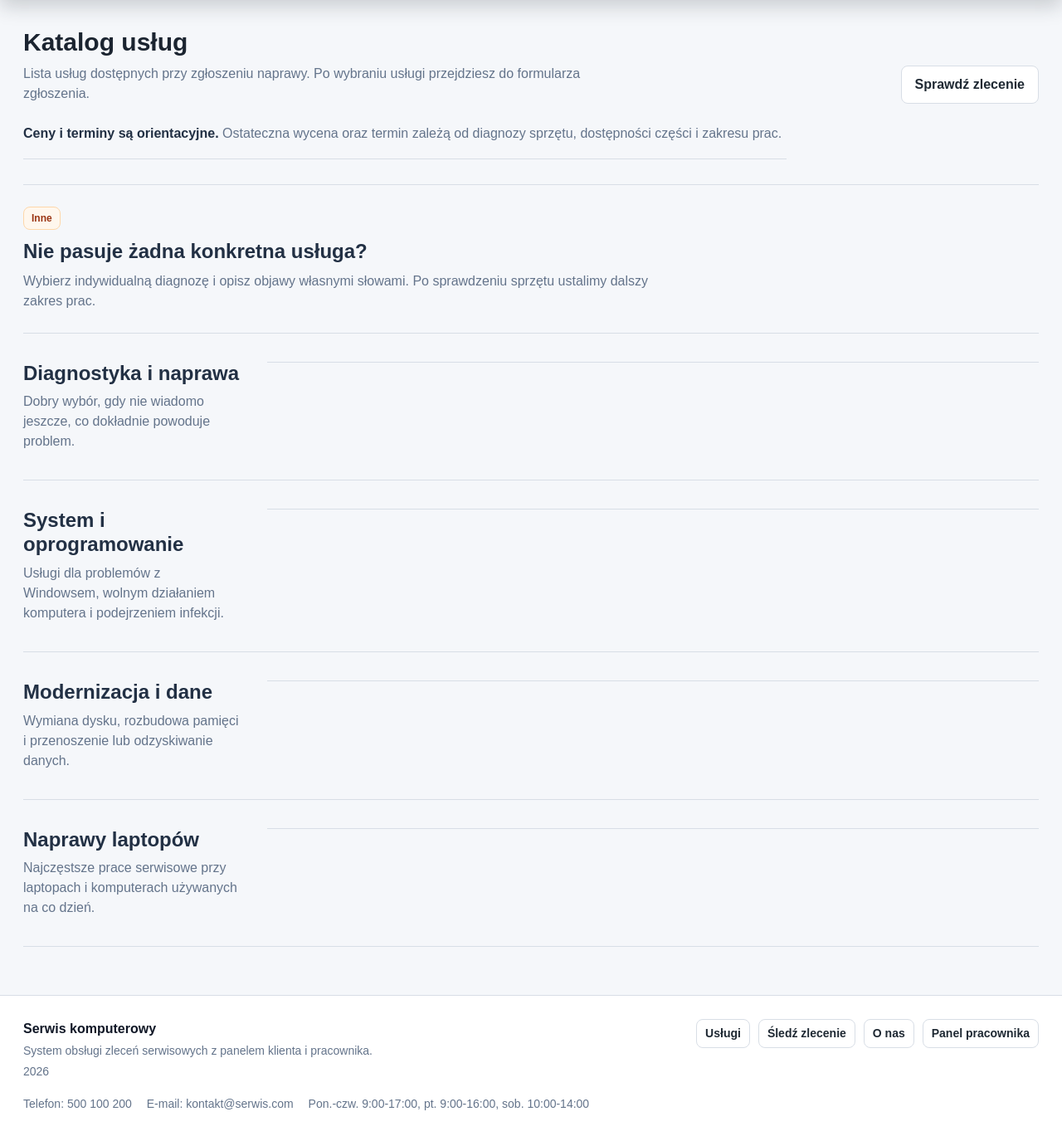
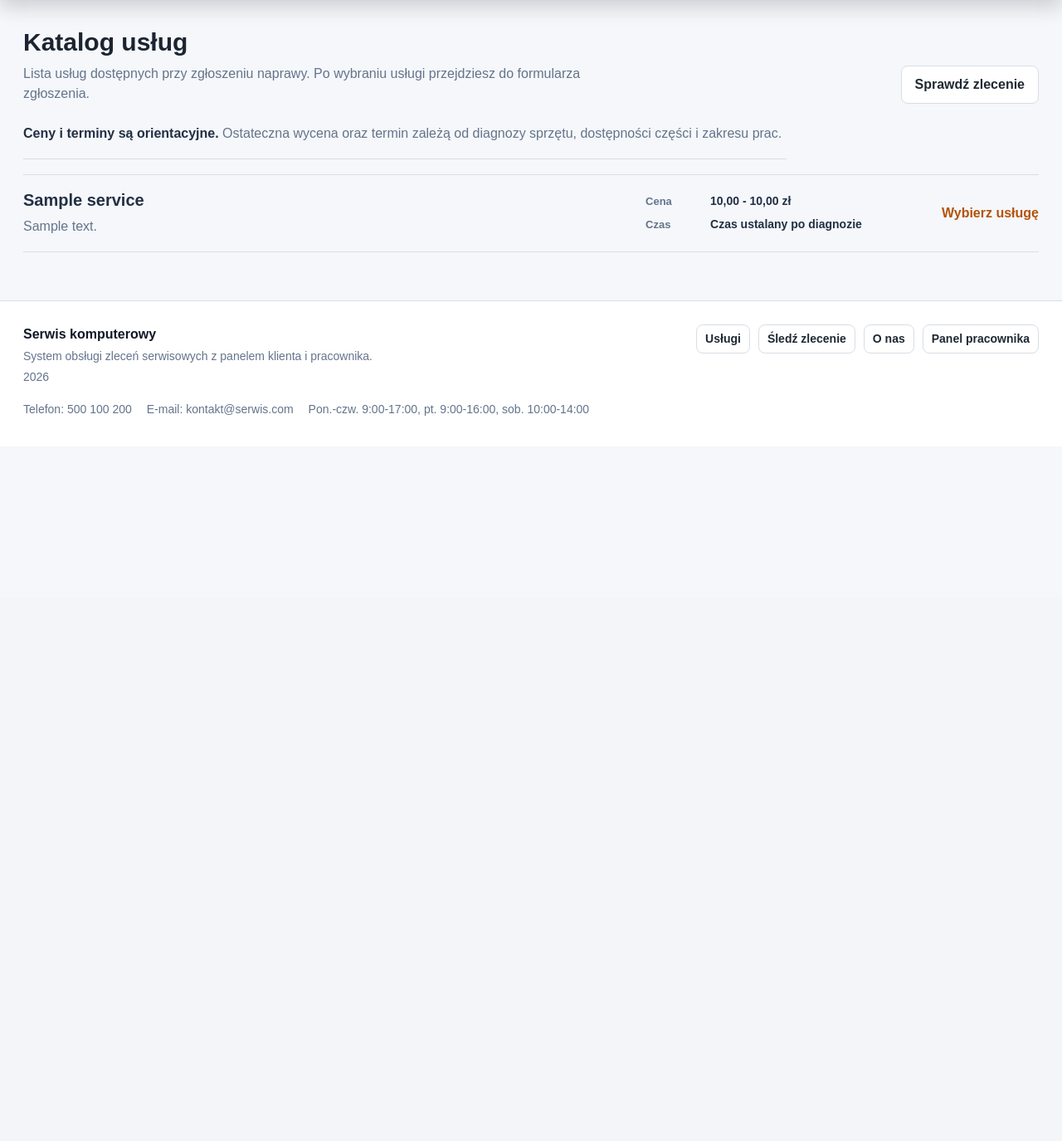
Before and after one commit to DawidSrd/Projekt-in-ynierski, a Django app: page /services/ in a window 1280 px wide. Shown: the part 80-1455 px from the top of the page at 83% size. After the commit the page ends 581 px from the top, so only its background shows below. Run offline with Django 5.2, Linux system fonts and the light colour scheme; tables that the repository leaves empty hold one stand-in row (values such as "Sample post").

Commit message:
Uproszczenie katalogu usług

```diff
--- a/backend/orders/static/orders/styles.css
+++ b/backend/orders/static/orders/styles.css
@@ -483,36 +483,6 @@ a:hover {
   line-height: 1.25;
 }
 
-.catalog-category {
-  display: grid;
-  grid-template-columns: minmax(220px, 0.28fr) minmax(0, 1fr);
-  gap: 34px;
-  padding: 34px 0;
-  border-bottom: 1px solid var(--line);
-}
-
-.catalog-category:first-of-type {
-  padding-top: 10px;
-}
-
-.catalog-category__intro {
-  display: grid;
-  align-content: start;
-  gap: 8px;
-}
-
-.catalog-category__intro h2 {
-  margin: 0;
-  color: #223044;
-  font-size: 24px;
-  line-height: 1.2;
-}
-
-.catalog-category__intro p {
-  margin: 0;
-  color: var(--muted);
-}
-
 .catalog-note {
   max-width: 920px;
   margin: 0 0 18px;
@@ -523,20 +493,6 @@ a:hover {
 
 .catalog-note strong {
   color: #223044;
-}
-
-.service-label {
-  display: inline-flex;
-  width: fit-content;
-  min-height: 28px;
-  align-items: center;
-  padding: 4px 9px;
-  border: 1px solid #fed7aa;
-  border-radius: 8px;
-  background: #fff7ed;
-  color: #9a3412;
-  font-size: 12px;
-  font-weight: 800;
 }
 
 .catalog-list {
@@ -1787,7 +1743,6 @@ fieldset {
   .track-form-grid,
   .about-page,
   .about-contact,
-  .catalog-category,
   .catalog-service-row,
   .confirmation-info,
   .tracking-summary__details,
@@ -1805,8 +1760,7 @@ fieldset {
   .track-start,
   .track-form-grid,
   .about-page,
-  .about-contact,
-  .catalog-category {
+  .about-contact {
     grid-template-columns: repeat(2, minmax(0, 1fr));
   }
 
@@ -1905,7 +1859,6 @@ fieldset {
   .tracking-definition-list div,
   .about-page,
   .about-contact,
-  .catalog-category,
   .catalog-service-row {
     grid-template-columns: 1fr;
   }
--- a/backend/orders/templates/orders/partials/service_catalog_row.html
+++ b/backend/orders/templates/orders/partials/service_catalog_row.html
@@ -1,13 +1,5 @@
 <article class="catalog-service-row">
   <div class="catalog-service-row__main">
-    <span class="service-label">
-      {% if "Diagnostyka" in s.name %}Diagnoza
-      {% elif "system" in s.name or "Windows" in s.name or "wirus" in s.name %}System
-      {% elif "Wymiana dysku" in s.name %}Dysk
-      {% elif "danych" in s.name or "Klonowanie" in s.name or "Odzyskiwanie" in s.name %}Dane
-      {% elif "laptop" in s.name or "matrycy" in s.name or "klawiatury" in s.name or "baterii" in s.name %}Laptop
-      {% else %}Inne{% endif %}
-    </span>
     <h3>{{ s.name }}</h3>
     {% if s.description %}
       <p>{{ s.description }}</p>
--- a/backend/orders/templates/orders/service_catalog.html
+++ b/backend/orders/templates/orders/service_catalog.html
@@ -13,75 +13,24 @@
 
   <p class="catalog-note"><strong>Ceny i terminy są orientacyjne.</strong> Ostateczna wycena oraz termin zależą od diagnozy sprzętu, dostępności części i zakresu prac.</p>
 
-  {% if services %}
+  {% if services or manual_service %}
+    {% if manual_service %}
     <section class="catalog-help" aria-label="Pomoc w wyborze usługi">
       <div>
-        <span class="service-label">Inne</span>
         <h2>Nie pasuje żadna konkretna usługa?</h2>
         <p>Wybierz indywidualną diagnozę i opisz objawy własnymi słowami. Po sprawdzeniu sprzętu ustalimy dalszy zakres prac.</p>
       </div>
-      {% for s in services %}
-        {% if s.name == "Inne / indywidualna diagnoza" %}
-          <a class="button button--secondary" href="/services/{{ s.id }}/">Wybierz indywidualną diagnozę</a>
-        {% endif %}
-      {% endfor %}
+      <a class="button button--secondary" href="/services/{{ manual_service.id }}/">Wybierz indywidualną diagnozę</a>
     </section>
+    {% endif %}
 
-    <section class="catalog-category">
-      <div class="catalog-category__intro">
-        <h2>Diagnostyka i naprawa</h2>
-        <p>Dobry wybór, gdy nie wiadomo jeszcze, co dokładnie powoduje problem.</p>
-      </div>
+    {% if services %}
       <div class="catalog-list">
         {% for s in services %}
-          {% if s.name == "Diagnostyka komputera lub laptopa" or s.name == "Diagnostyka komputera" %}
-            {% include "orders/partials/service_catalog_row.html" %}
-          {% endif %}
+          {% include "orders/partials/service_catalog_row.html" %}
         {% endfor %}
       </div>
-    </section>
-
-    <section class="catalog-category">
-      <div class="catalog-category__intro">
-        <h2>System i oprogramowanie</h2>
-        <p>Usługi dla problemów z Windowsem, wolnym działaniem komputera i podejrzeniem infekcji.</p>
-      </div>
-      <div class="catalog-list">
-        {% for s in services %}
-          {% if s.name == "Instalacja systemu Windows" or s.name == "Instalacja lub reinstalacja systemu operacyjnego" or s.name == "Naprawa systemu i usuwanie wirusów" or s.name == "Usuwanie wirusów i optymalizacja systemu" %}
-            {% include "orders/partials/service_catalog_row.html" %}
-          {% endif %}
-        {% endfor %}
-      </div>
-    </section>
-
-    <section class="catalog-category">
-      <div class="catalog-category__intro">
-        <h2>Modernizacja i dane</h2>
-        <p>Wymiana dysku, rozbudowa pamięci i przenoszenie lub odzyskiwanie danych.</p>
-      </div>
-      <div class="catalog-list">
-        {% for s in services %}
-          {% if s.name == "Wymiana dysku HDD/SSD" or s.name == "Rozbudowa pamięci RAM" or s.name == "Klonowanie dysku i przeniesienie danych" or s.name == "Odzyskiwanie danych" or s.name == "Odzyskiwanie danych z dysku" %}
-            {% include "orders/partials/service_catalog_row.html" %}
-          {% endif %}
-        {% endfor %}
-      </div>
-    </section>
-
-    <section class="catalog-category">
-      <div class="catalog-category__intro">
-        <h2>Naprawy laptopów</h2>
-        <p>Najczęstsze prace serwisowe przy laptopach i komputerach używanych na co dzień.</p>
-      </div>
-      <div class="catalog-list">
-        {% for s in services %}
-          {% if s.name == "Czyszczenie i konserwacja laptopa/PC" or s.name == "Czyszczenie i konserwacja układu chłodzenia" or s.name == "Wymiana matrycy w laptopie" or s.name == "Wymiana klawiatury lub baterii" or s.name == "Wymiana klawiatury lub baterii w laptopie" %}
-            {% include "orders/partials/service_catalog_row.html" %}
-          {% endif %}
-        {% endfor %}
-      </div>
-    </section>
+    {% endif %}
   {% else %}
     <div class="panel">
       <div class="panel__body">
--- a/backend/orders/views.py
+++ b/backend/orders/views.py
@@ -1,5 +1,5 @@
 from django.http import FileResponse, Http404
-from django.db.models import Case, IntegerField, Q, Value, When
+from django.db.models import Q
 from django.shortcuts import get_object_or_404, redirect, render
 from .models import (
     AuditLog,
@@ -210,25 +210,23 @@ def service_catalog(request):
     if staff_redirect:
         return staff_redirect
 
+    active_services = Service.objects.filter(is_active=True).order_by("id")
+    manual_service = active_services.filter(
+        pricing_mode=Service.PricingMode.MANUAL_AFTER_DIAGNOSIS
+    ).first()
     services = (
-        Service.objects.filter(is_active=True)
-        .annotate(
-            catalog_order=Case(
-                When(
-                    pricing_mode=Service.PricingMode.MANUAL_AFTER_DIAGNOSIS,
-                    then=Value(0),
-                ),
-                default=Value(1),
-                output_field=IntegerField(),
-            )
-        )
-        .order_by("catalog_order", "id")
+        active_services.exclude(pk=manual_service.pk)
+        if manual_service
+        else active_services
     )
 
     return render(
         request,
         "orders/service_catalog.html",
-        {"services": services},
+        {
+            "manual_service": manual_service,
+            "services": services,
+        },
     )
 
 
```
Also changed, not shown: backend/orders/test_home.py (+12 -3 lines).
